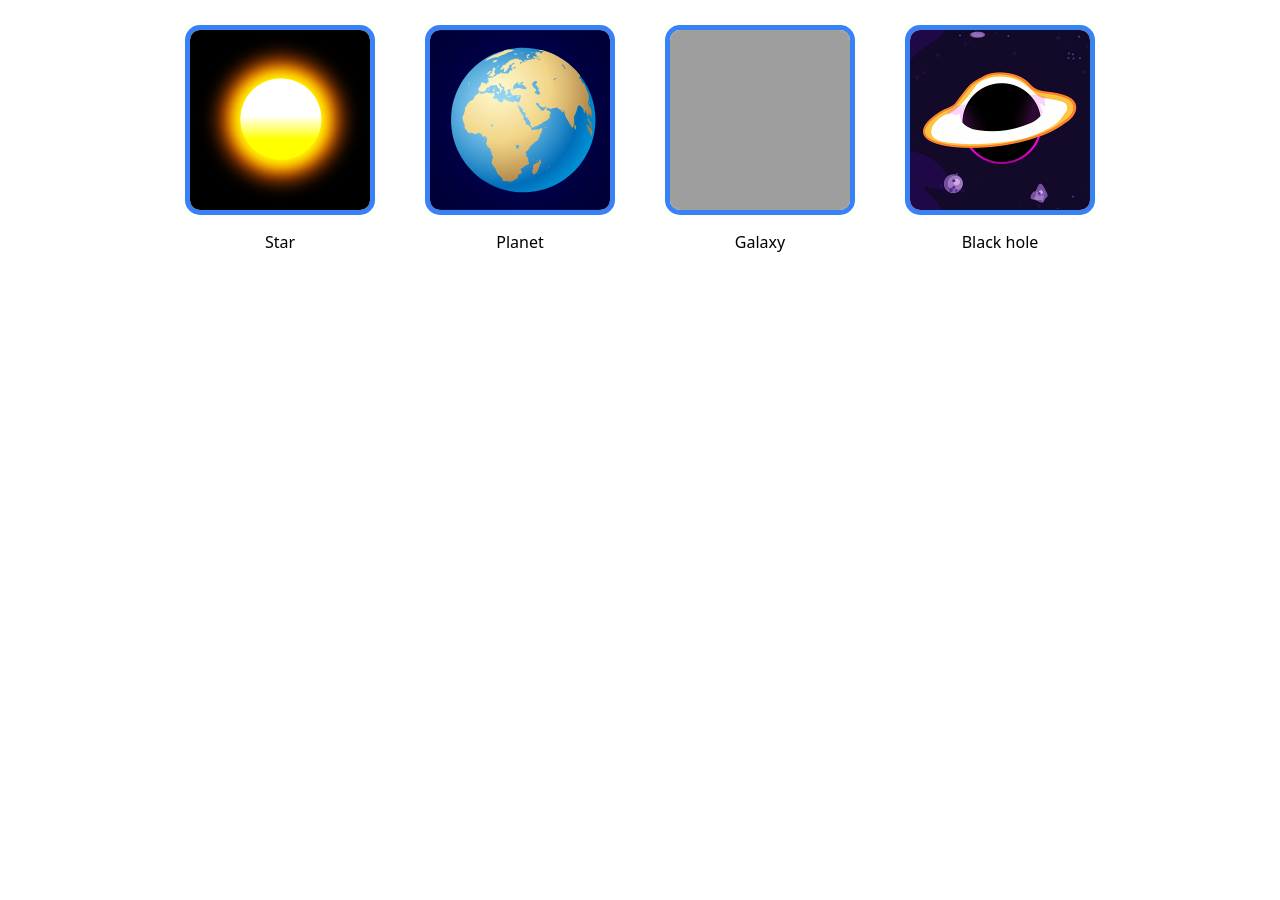
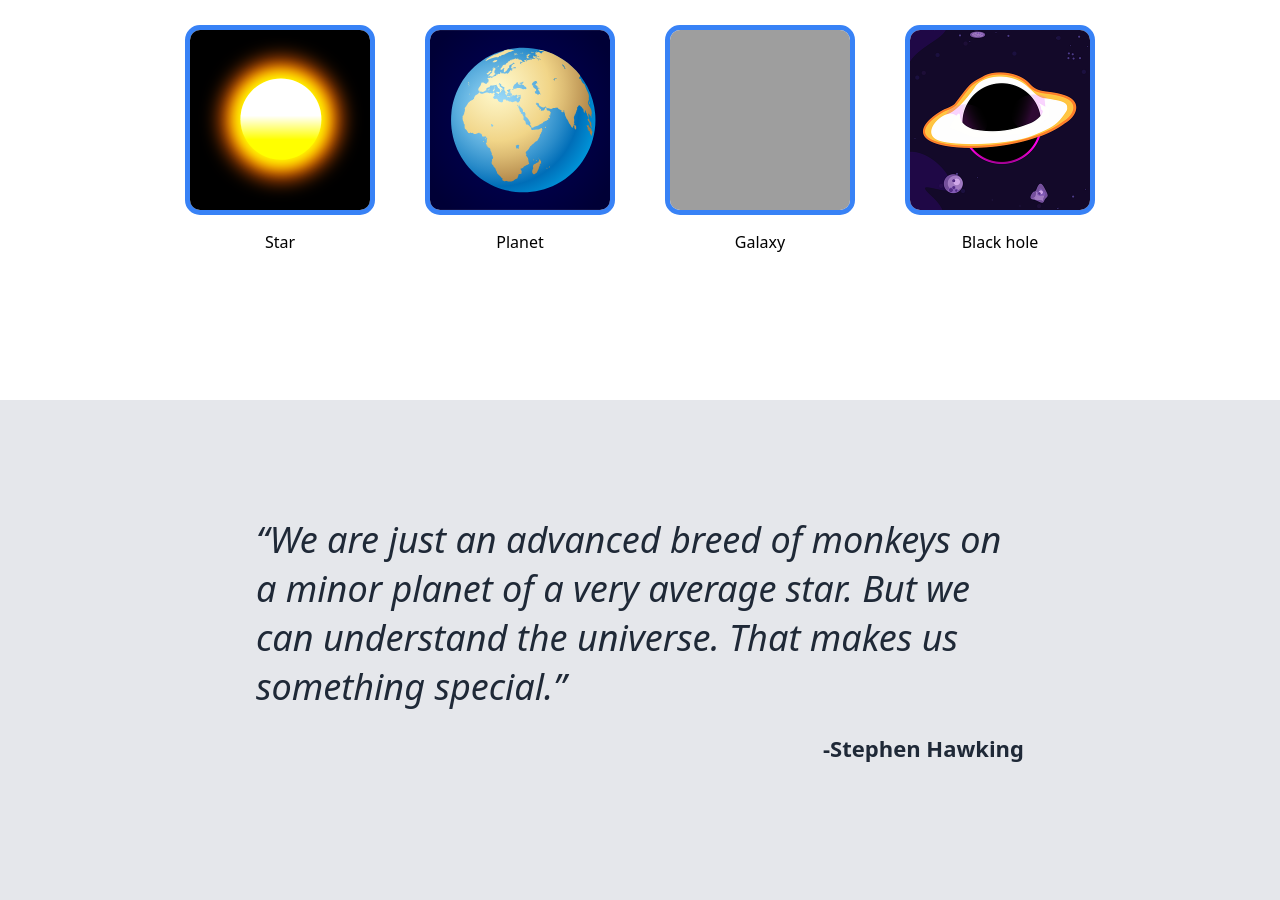
Before and after one commit to melka-telka/landing-page, a plain HTML site: page index.html in a window 1280 px wide. Shown: the part 650-1550 px from the top of the page. Before the commit the page ends 1050 px from the top, so only its background shows below. Drawn offline with Linux system fonts and the light colour scheme; grey boxes are pictures that could not be loaded.

Commit message:
Finish third section

```diff
--- a/index.html
+++ b/index.html
@@ -53,5 +53,12 @@
         </div>
     </div>
 
+    <div class="quote-background">
+        <div class="quote-container">
+            <div class="text">“We are just an advanced breed of monkeys on a minor planet of a very average star. But we can understand the universe. That makes us something special.”</div>
+            <p>-Stephen Hawking</p>
+        </div>
+    </div>
+
 </body>
 </html>
--- a/styles.css
+++ b/styles.css
@@ -116,3 +116,28 @@ img {
 }
 
 /* --THIRD SECTION-- */
+
+.quote-background {
+    height: 500px;
+    background-color: #e5e7eb;
+    display: flex;
+    justify-content: center;
+    align-items: center;
+}
+
+.quote-container {
+    width: 60%;
+}
+
+.quote-container .text {
+    font-size: 36px;
+    font-style: italic;
+    color: #1f2937;
+}
+
+.quote-container p {
+    text-align: right;
+    font-weight: bold;
+    color: #1f2937;
+    font-size: 22px;
+}
```
